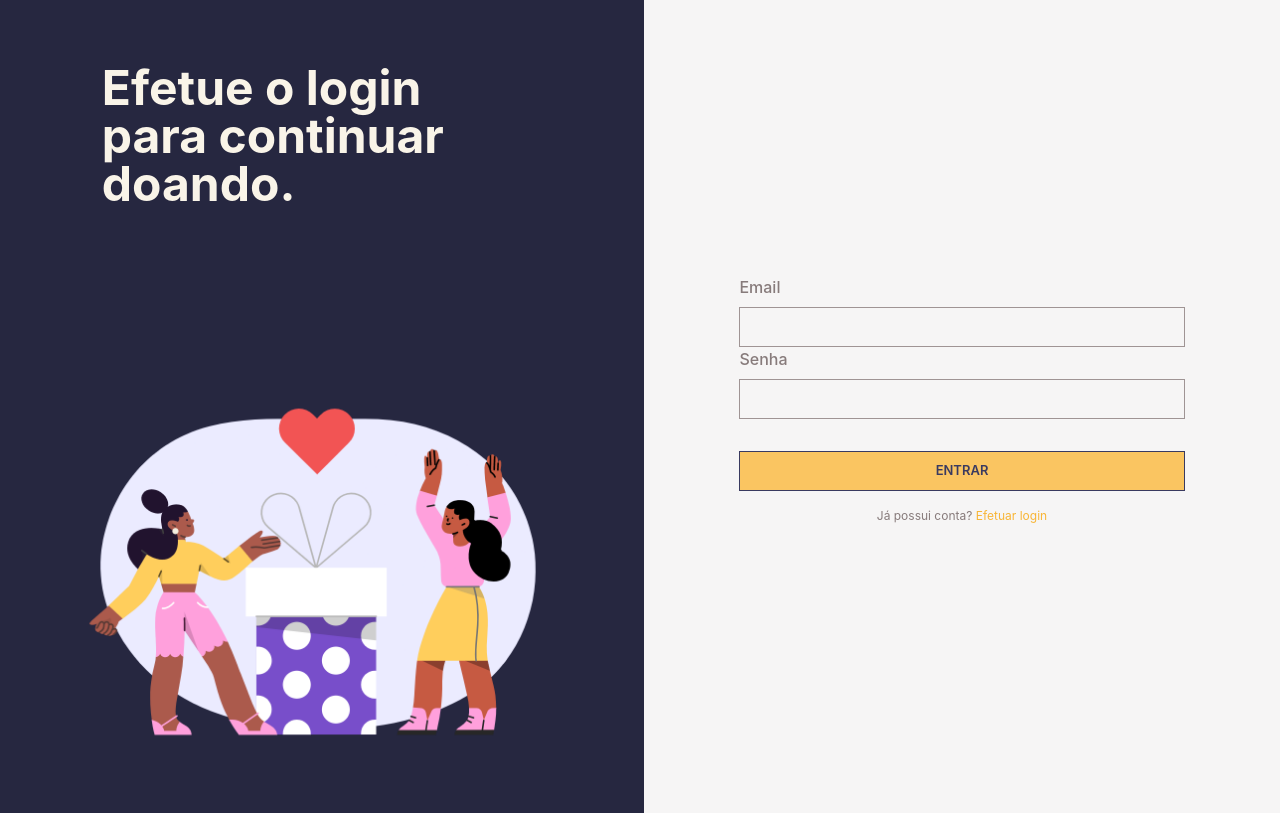
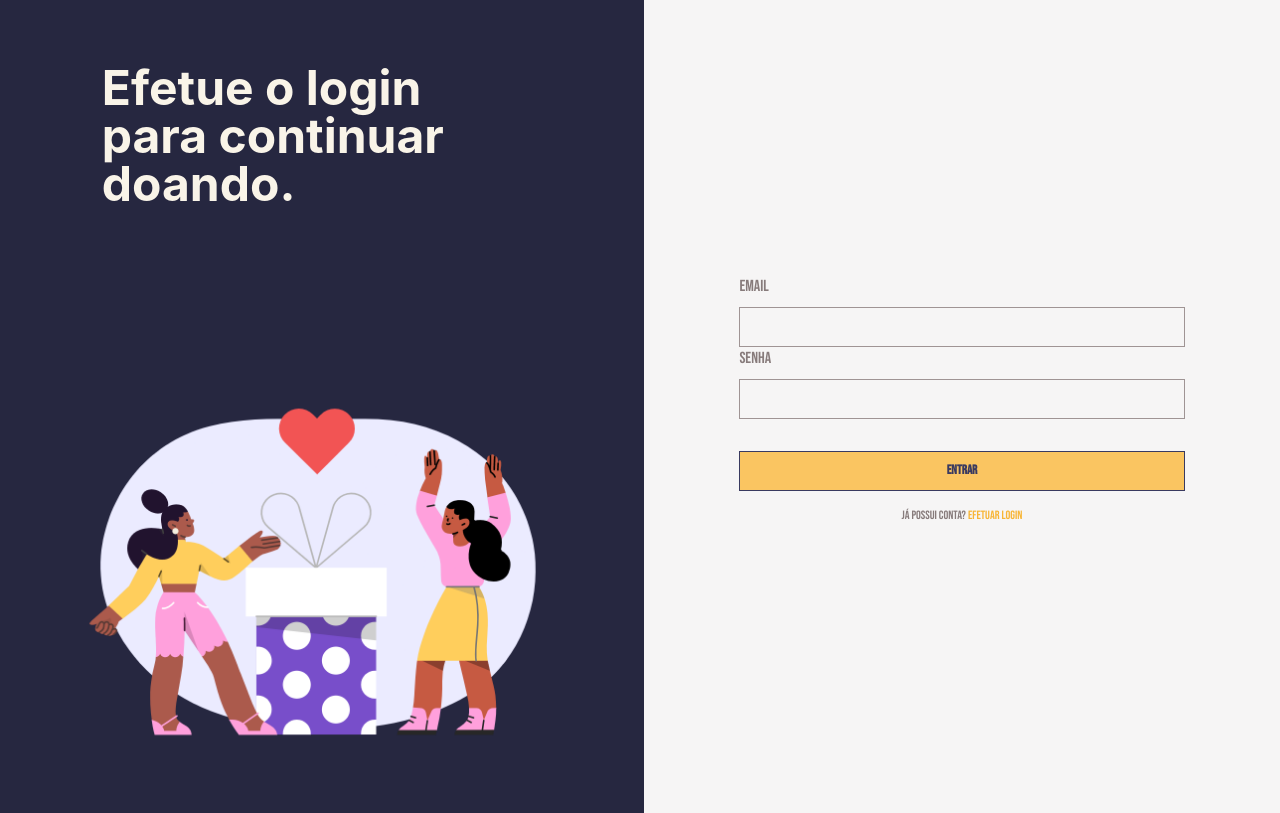
Before and after one commit to Tailine/for-donation-client, a Next.js app: page / in a window 1280 px wide. Built offline with nearby package versions, Linux system fonts and the light colour scheme.

Commit message:
feat: update font

```diff
--- a/src/pages/_app.tsx
+++ b/src/pages/_app.tsx
@@ -2,14 +2,18 @@ import type { AppProps } from 'next/app'
 import { ChakraProvider } from '@chakra-ui/react'
 import { customTheme } from 'config/theme'
 import { QueryClient, QueryClientProvider } from '@tanstack/react-query'
+import { Bebas_Neue } from '@next/font/google'
 
+const bebas = Bebas_Neue({ weight: '400', subsets: ['latin'] })
 const queryClient = new QueryClient()
 
 function MyApp({ Component, pageProps }: AppProps) {
   return (
     <QueryClientProvider client={queryClient}>
       <ChakraProvider theme={customTheme}>
-        <Component {...pageProps} />
+        <main className={bebas.className}>
+          <Component {...pageProps} />
+        </main>
       </ChakraProvider>
     </QueryClientProvider>
   )
```
